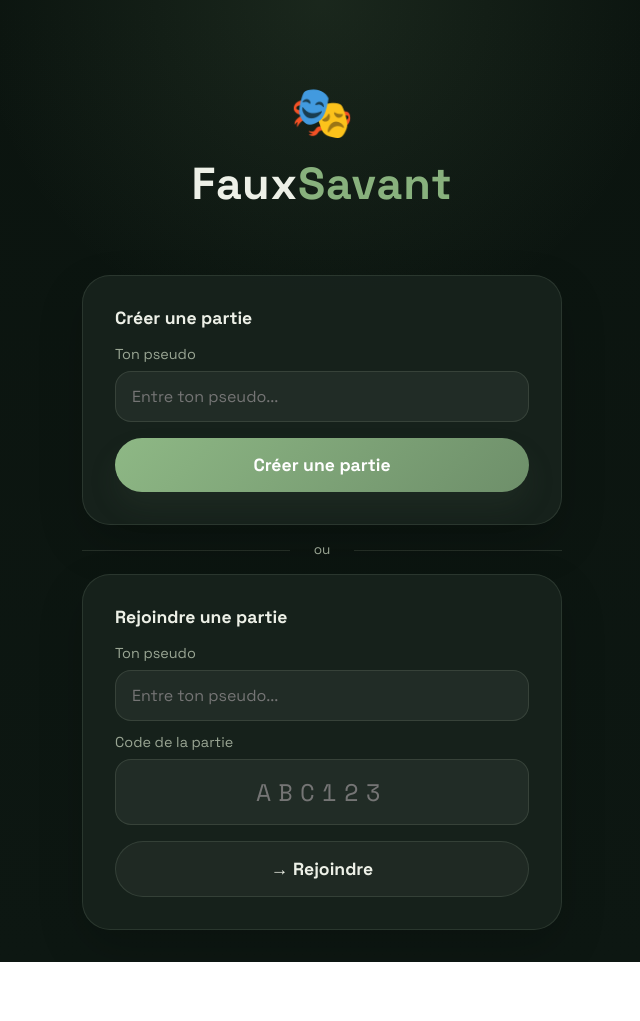
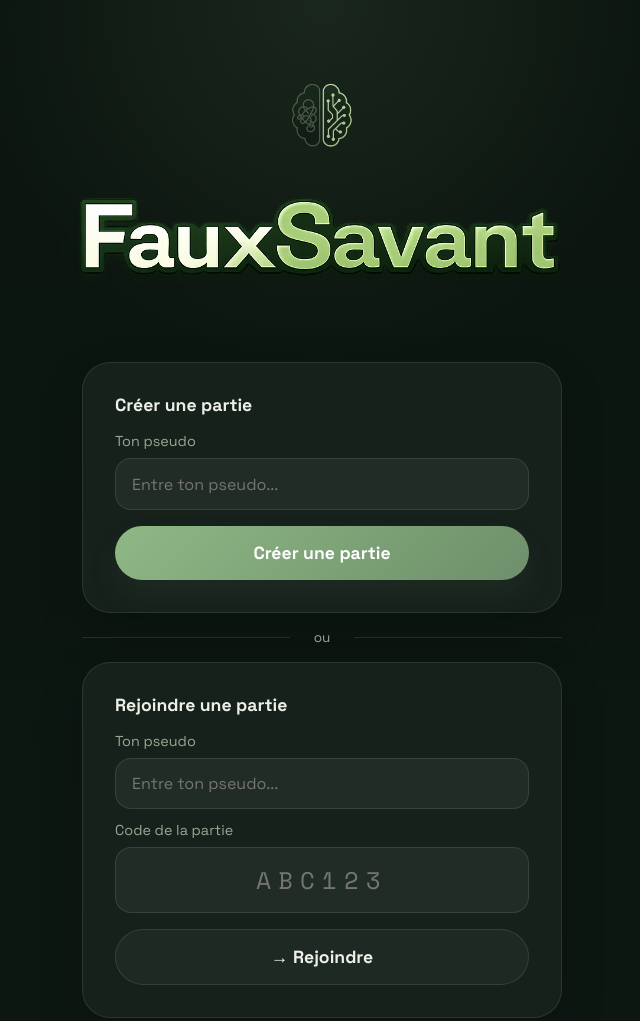
Before and after one commit to Tr0NDev/fauxsavant, a plain HTML site: page index.html in a window 1280 px wide. Shown: the whole page, without its empty margins (318-958 px from the left). Before the commit the page ends 962 px from the top, so only its background shows below. Drawn offline with nearby package versions, Linux system fonts and the light colour scheme.

Commit message:
ajout image

```diff
--- a/css/style.css
+++ b/css/style.css
@@ -216,8 +216,13 @@ h3 { font-size: 1.1rem; }
 .home-header .logo {
   font-size: 3.2rem;
   margin-bottom: .75rem;
-}
-.home-header h1 {
+}.home-header .title-image img {
+  width: 100%;
+  max-width: 520px;
+  height: auto;
+  display: block;
+  margin: 0 auto;
+}.home-header h1 {
   letter-spacing: .02em;
 }
 .home-header h1 span { color: var(--accent); }
--- a/index.html
+++ b/index.html
@@ -5,6 +5,7 @@
   <meta name="viewport" content="width=device-width, initial-scale=1.0" />
   <title>FauxSavant</title>
   <link rel="stylesheet" href="css/style.css" />
+  <link rel="icon" type="image/png" href="data/img/logo.png" />
 </head>
 <body>
 
@@ -12,8 +13,8 @@
 <div id="page-home" class="page active">
   <div class="container">
     <div class="home-header">
-      <div class="logo">🎭</div>
-      <h1>Faux<span>Savant</span></h1>
+      <div class="logo"><img src="data/img/logo.png" alt="FauxSavant logo" width="72" height="72" /></div>
+      <div class="title-image"><img src="data/img/titre.png" alt="FauxSavant" /></div>
 
     </div>
 
--- a/js/ui-home.js
+++ b/js/ui-home.js
@@ -16,13 +16,14 @@ function showToast(message, type = "default") {
   setTimeout(() => toast.remove(), 3500);
 }
 
+
 function showCopiedBadge(inputEl) {
   try {
     const parent = inputEl.parentElement || document.body;
     const badge = document.createElement('div');
     badge.className = 'copied-badge';
     badge.textContent = 'Code copié';
-    // ensure parent is positioned to allow absolute placement
+    // ensure parent is positioned to allow abdsolute placement
     if (getComputedStyle(parent).position === 'static') parent.style.position = 'relative';
     parent.appendChild(badge);
     // trigger animation
```
Also changed, not shown: data/img/logo.png (added), data/img/titre.png (added).
